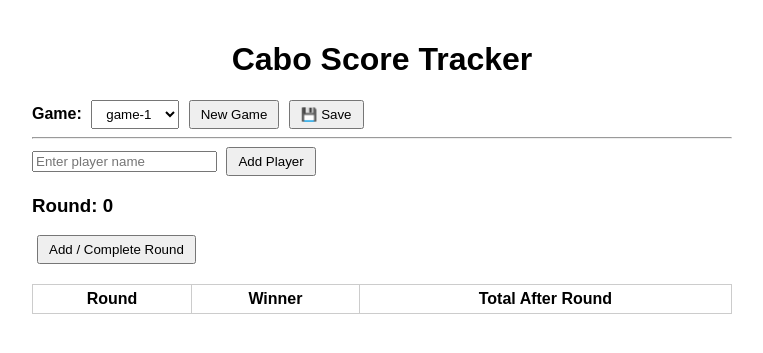
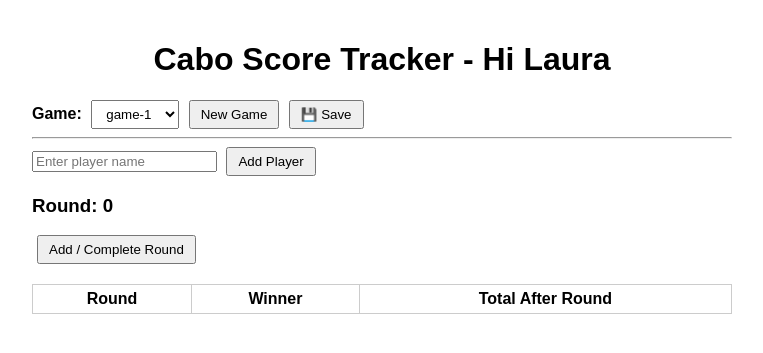
Before and after one commit to haydendoyle1/haydendoyle1.github.io, a Jekyll site: the page game/game.html, which Jekyll copies as it is, in a window 1280 px wide. Shown: the top 353 px of the page, without its empty margins (258-1021 px from the left). Built offline with Jekyll 4.4.1, drawn with Linux system fonts in a browser that asks for light colours.

Commit message:
Update game.html

```diff
--- a/game/game.html
+++ b/game/game.html
@@ -24,7 +24,7 @@
 
 <body>
 
-<h1>Cabo Score Tracker</h1>
+<h1>Cabo Score Tracker - Hi Laura</h1>
 
 <div>
   <strong>Game:</strong>
```
